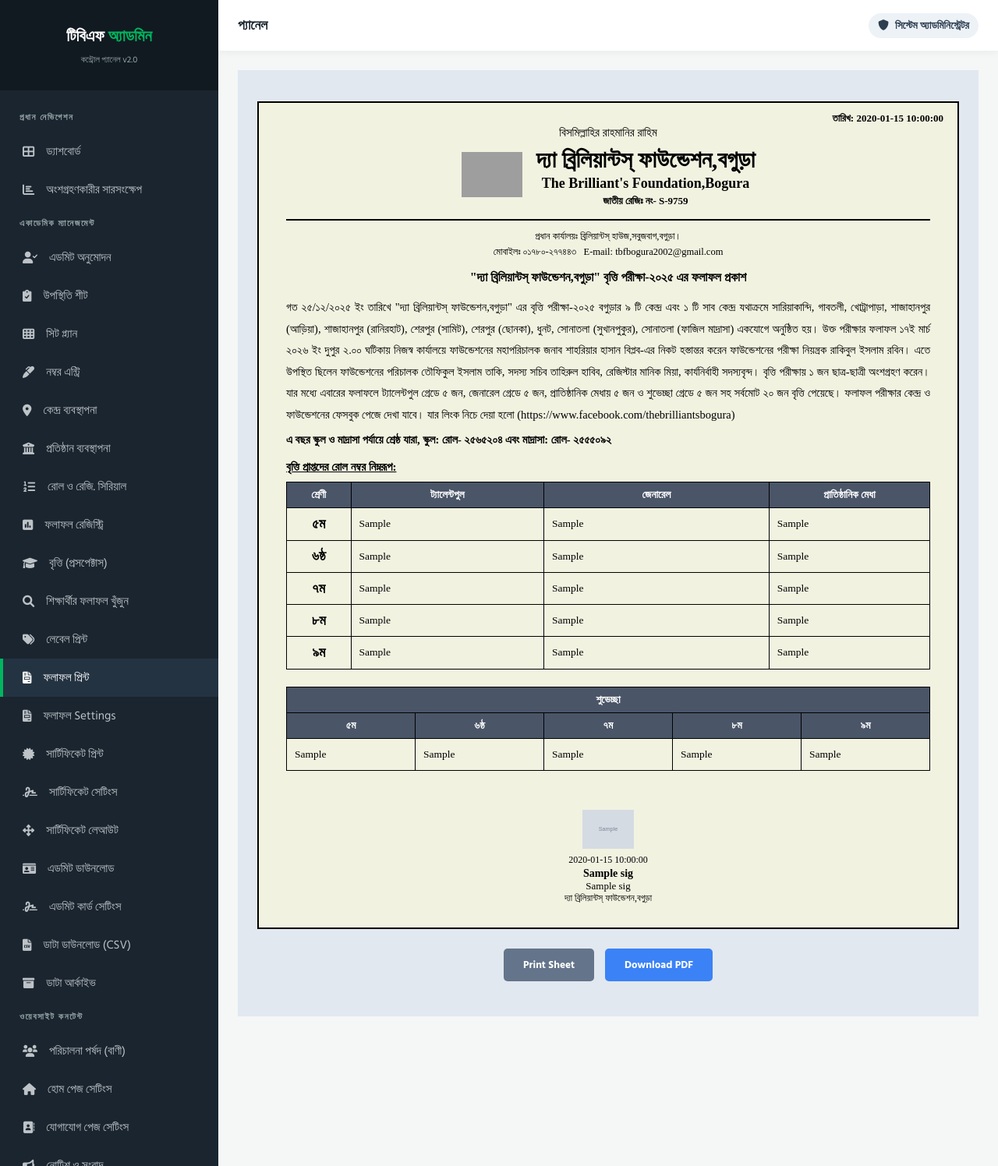
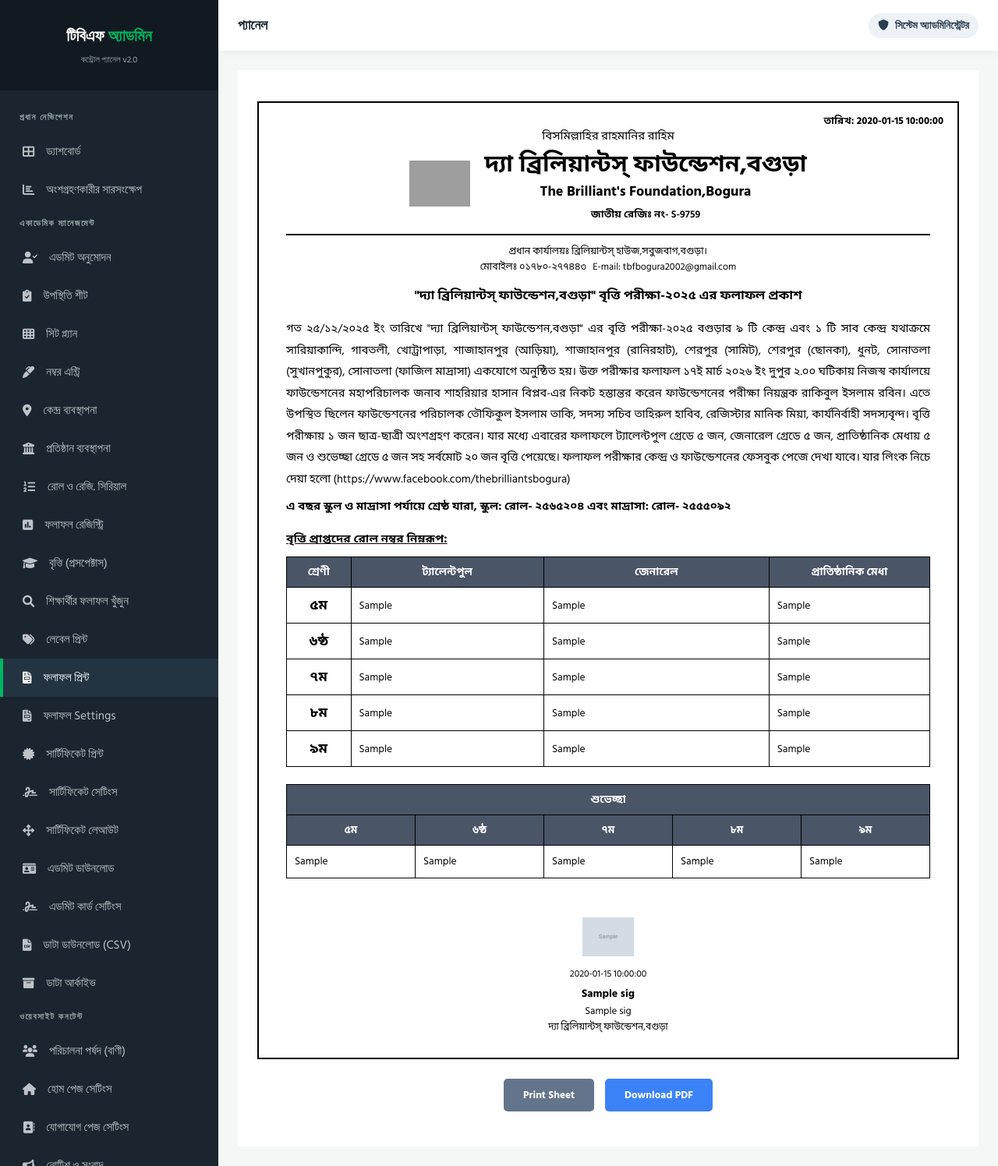
Before and after one commit to demofortest90-eng/brillantanotherversion, a Flask app: page /admin/print-result in a window 1280 px wide. Shown: the whole page at 78% size. Run offline with Flask 3, Linux system fonts and the light colour scheme; grey boxes marked "Sample" are stand-in pictures; a database or web service that is not in the repository returns one stand-in record (values such as "Sample title"); some libraries are stand-ins or nearby versions; some web fonts are replaced; grey boxes are pictures that could not be loaded.

Commit message:
Update print_result.html

```diff
--- a/templates/print_result.html
+++ b/templates/print_result.html
@@ -2,6 +2,7 @@
 
 {% block content %}
 <link href="https://fonts.googleapis.com/css2?family=Hind+Siliguri:wght@400;600;700&display=swap" rel="stylesheet">
+<link href="https://fonts.maateen.me/kalpurush/font.css" rel="stylesheet">
 <script src="https://cdnjs.cloudflare.com/ajax/libs/html2pdf.js/0.10.1/html2pdf.bundle.min.js"></script>
 
 {#
@@ -72,7 +73,7 @@
 
 <style>
     :root {
-        --sheet-bg: #f2f2e1;
+        --sheet-bg: #ffffff;
         --border-color: #000;
     }
 
@@ -81,7 +82,7 @@
         margin: 0 auto;
         background: var(--sheet-bg);
         border: 2px solid var(--border-color);
-        font-family: "Times New Roman", Times, serif, "Kalpurush", "Hind Siliguri", Arial, sans-serif;
+        font-family: "Kalpurush", "Hind Siliguri", "Noto Sans Bengali", "Times New Roman", Times, serif;
         -webkit-font-smoothing: antialiased;
         padding: 30px 35px;
         position: relative;
@@ -198,7 +199,7 @@
     }
 </style>
 
-<div class="result-body" style="background:#e2e8f0; padding: 40px 20px;">
+<div class="result-body" style="background:#ffffff; padding: 40px 20px;">
     <div id="report-container">
 
         <span class="notice-date">তারিখ: {{ notice_date }}</span>
```
